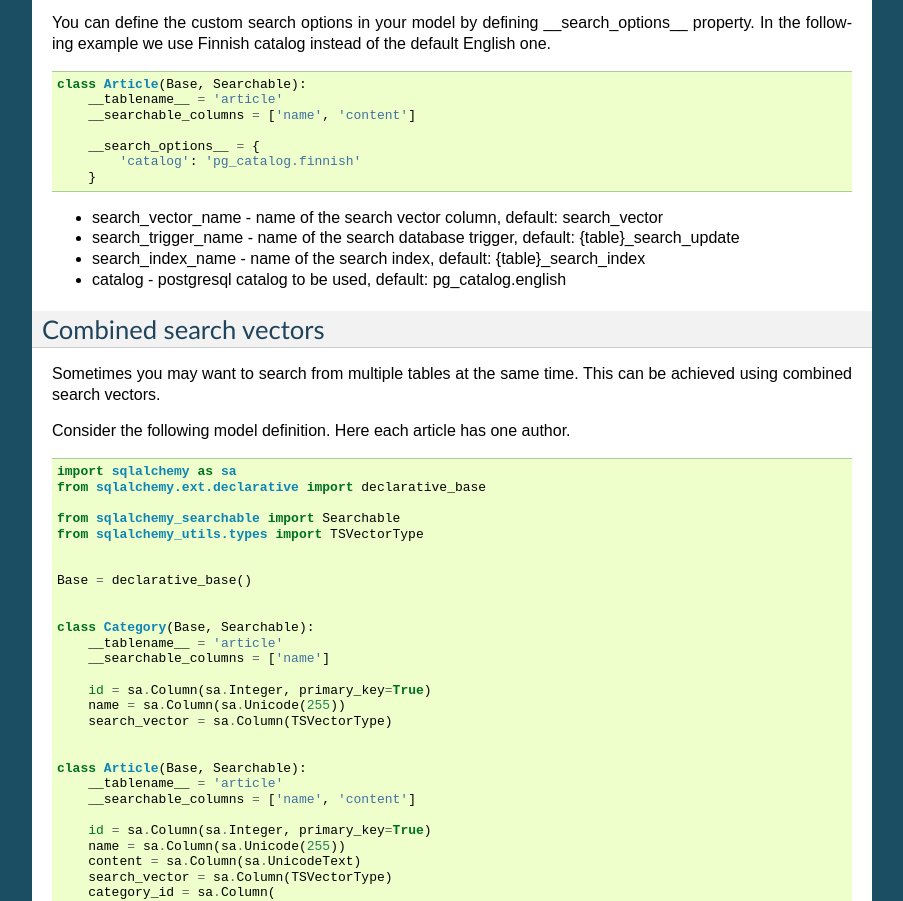
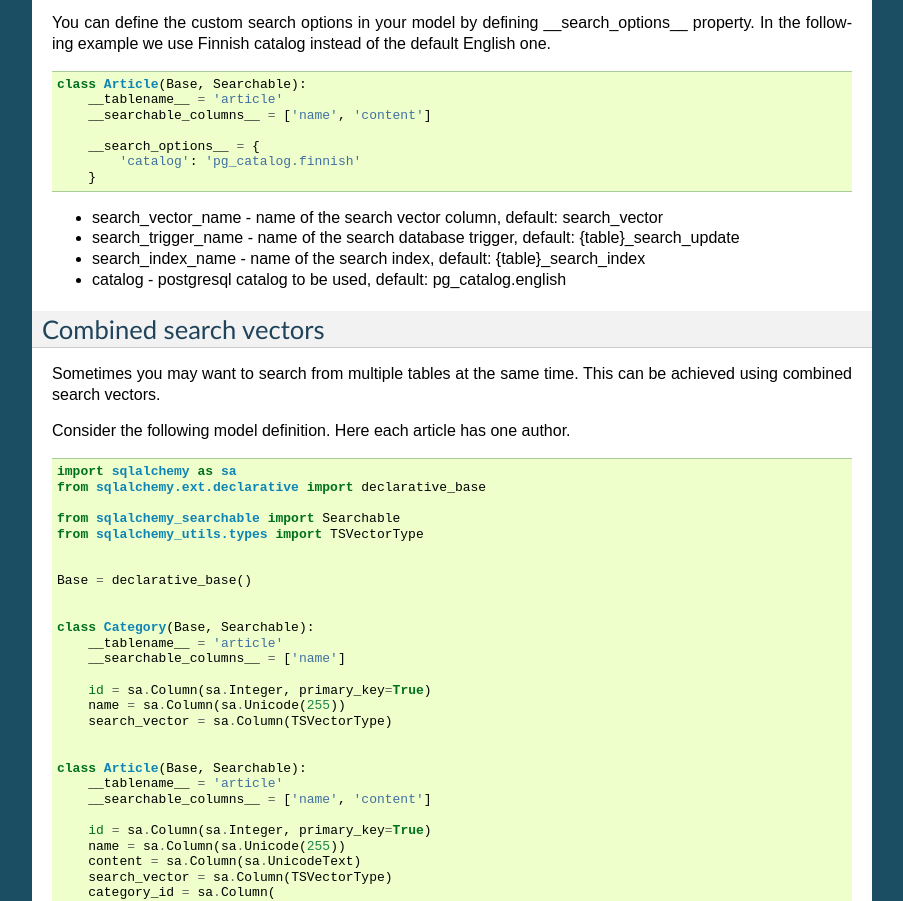
Before and after one commit to falcony-io/sqlalchemy-searchable, a Sphinx documentation site: the page built from docs/index.rst, in a window 1280 px wide and 1400 px high, scrolled down 1058 px. Shown: the part 152-1053 px from the top of the window, without its empty margins (198-1101 px from the left). Built offline with Sphinx 7.4.7, drawn with Linux system fonts in a browser that asks for light colours; some of the changed text lies outside the part shown.

```diff
--- a/docs/index.rst
+++ b/docs/index.rst
@@ -29,7 +29,7 @@ We want the name and content to be fulltext indexed, hence we put them in specia
 
     class Article(Base, Searchable):
         __tablename__ = 'article'
-        __searchable_columns = ['name', 'content']
+        __searchable_columns__ = ['name', 'content']
 
         id = sa.Column(sa.Integer, primary_key=True)
         name = sa.Column(sa.Unicode(255))
@@ -83,7 +83,7 @@ In the following example we use Finnish catalog instead of the default English o
 
     class Article(Base, Searchable):
         __tablename__ = 'article'
-        __searchable_columns = ['name', 'content']
+        __searchable_columns__ = ['name', 'content']
 
         __search_options__ = {
             'catalog': 'pg_catalog.finnish'
@@ -123,7 +123,7 @@ Consider the following model definition. Here each article has one author.
 
     class Category(Base, Searchable):
         __tablename__ = 'article'
-        __searchable_columns = ['name']
+        __searchable_columns__ = ['name']
 
         id = sa.Column(sa.Integer, primary_key=True)
         name = sa.Column(sa.Unicode(255))
@@ -132,7 +132,7 @@ Consider the following model definition. Here each article has one author.
 
     class Article(Base, Searchable):
         __tablename__ = 'article'
-        __searchable_columns = ['name', 'content']
+        __searchable_columns__ = ['name', 'content']
 
         id = sa.Column(sa.Integer, primary_key=True)
         name = sa.Column(sa.Unicode(255))
@@ -211,7 +211,7 @@ Example ::
     class Article(db.Model, Searchable):
         query_class = ArticleQuery
         __tablename__ = 'article'
-        __searchable_columns = ['name', 'content']
+        __searchable_columns__ = ['name', 'content']
 
         id = sa.Column(sa.Integer, primary_key=True)
         name = sa.Column(sa.Unicode(255))
```
